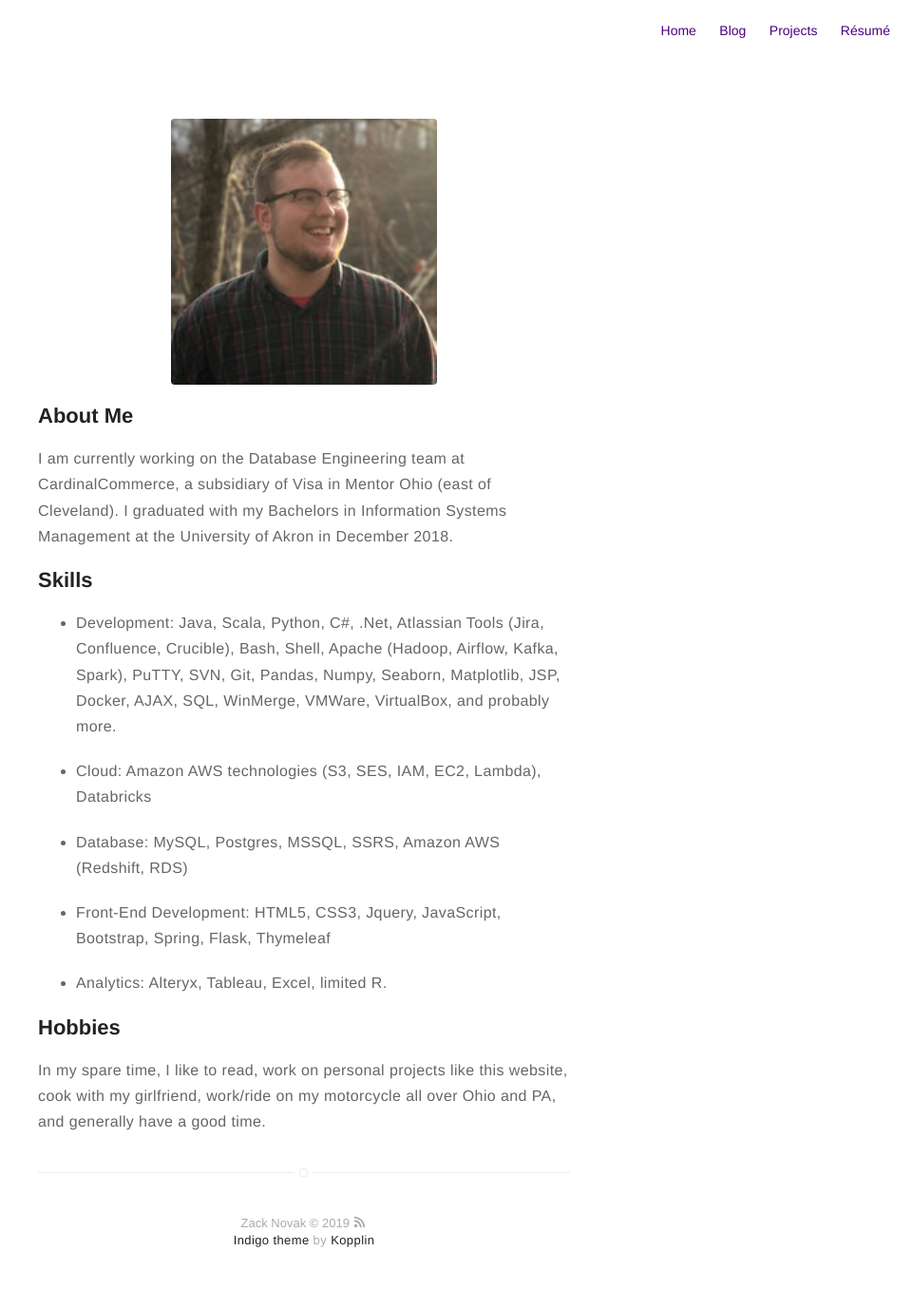
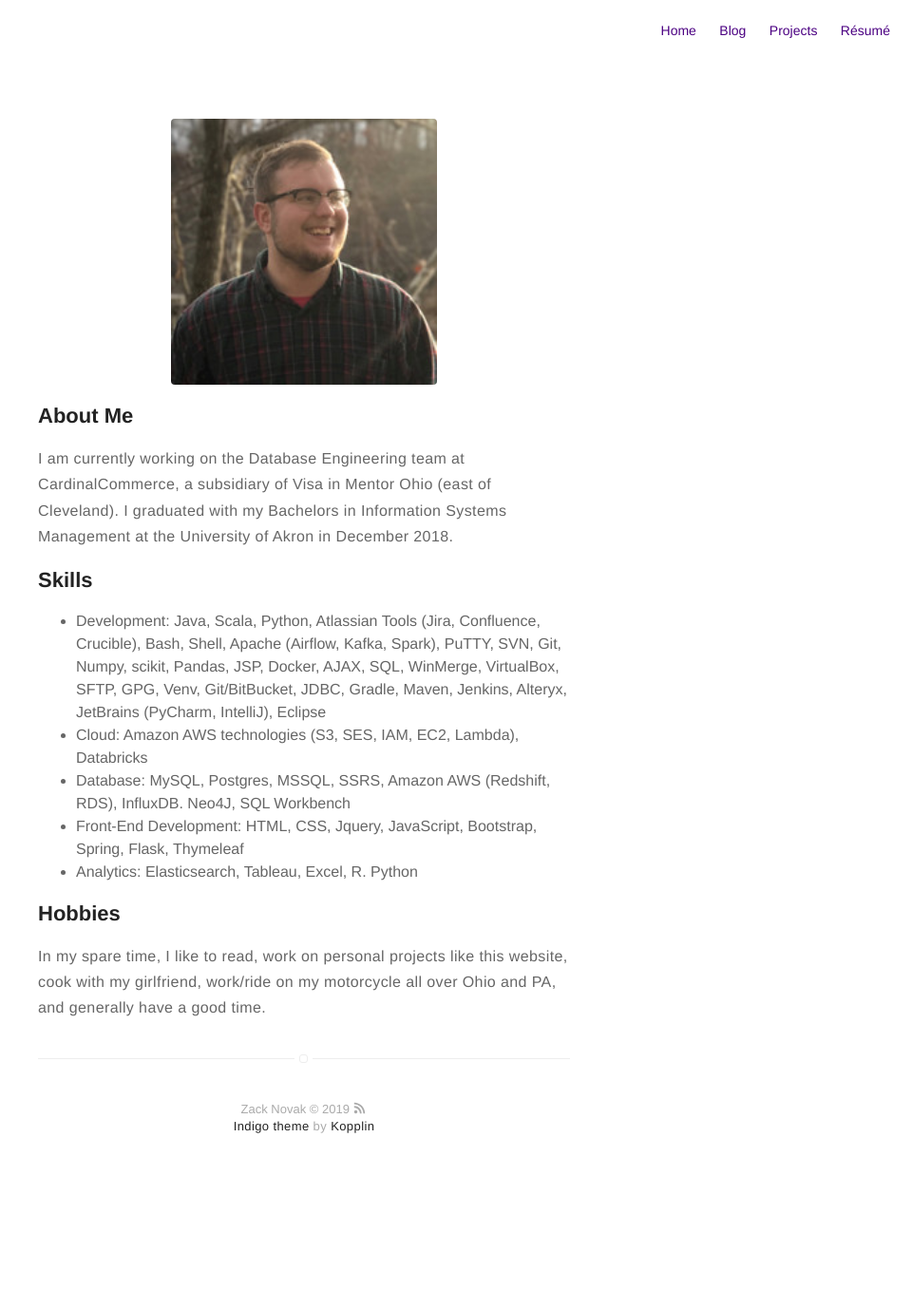
Before and after one commit to Novak478/novak478.github.io, a Jekyll site: the page built from about.md, in a window 1280 px wide. Shown: the whole page at 95% size, without its empty margins (320-1280 px from the left). Built offline with Jekyll 4.4.1, drawn with Linux system fonts in a browser that asks for light colours; after the commit the page ends 1257 px from its top, so only the background shows below that.

Commit message:
Update about.md

```diff
--- a/about.md
+++ b/about.md
@@ -9,15 +9,12 @@ I am currently working on the Database Engineering team at CardinalCommerce, a s
 
 <h2>Skills</h2>
 
-- Development: Java, Scala, Python, C#, .Net, Atlassian Tools (Jira, Confluence, Crucible), Bash, Shell, Apache (Hadoop, Airflow, Kafka, Spark), PuTTY, SVN, Git, Pandas, Numpy, Seaborn, Matplotlib, JSP, Docker, AJAX, SQL, WinMerge, VMWare, VirtualBox, and probably more.
+- Development: Java, Scala, Python, Atlassian Tools (Jira, Confluence, Crucible), Bash, Shell, Apache (Airflow, Kafka, Spark), PuTTY, SVN, Git, Numpy, scikit, Pandas, JSP, Docker, AJAX, SQL, WinMerge, VirtualBox, SFTP, GPG, Venv, Git/BitBucket, JDBC, Gradle, Maven, Jenkins, Alteryx, JetBrains (PyCharm, IntelliJ), Eclipse
+- Cloud: Amazon AWS technologies (S3, SES, IAM, EC2, Lambda), Databricks
+- Database: MySQL, Postgres, MSSQL, SSRS, Amazon AWS (Redshift, RDS), InfluxDB. Neo4J, SQL Workbench
+- Front-End Development: HTML, CSS, Jquery, JavaScript, Bootstrap, Spring, Flask, Thymeleaf
+- Analytics: Elasticsearch, Tableau, Excel, R. Python
 
-- Cloud: Amazon AWS technologies (S3, SES, IAM, EC2, Lambda), Databricks
-
-- Database: MySQL, Postgres, MSSQL, SSRS, Amazon AWS (Redshift, RDS)
-
-- Front-End Development: HTML5, CSS3, Jquery, JavaScript, Bootstrap, Spring, Flask, Thymeleaf
-
-- Analytics: Alteryx, Tableau, Excel, limited R.
 
 <h2> Hobbies </h2>
 In my spare time, I like to read, work on personal projects like this website, cook with my girlfriend, work/ride on my motorcycle all over Ohio and PA, and generally have a good time.
```
